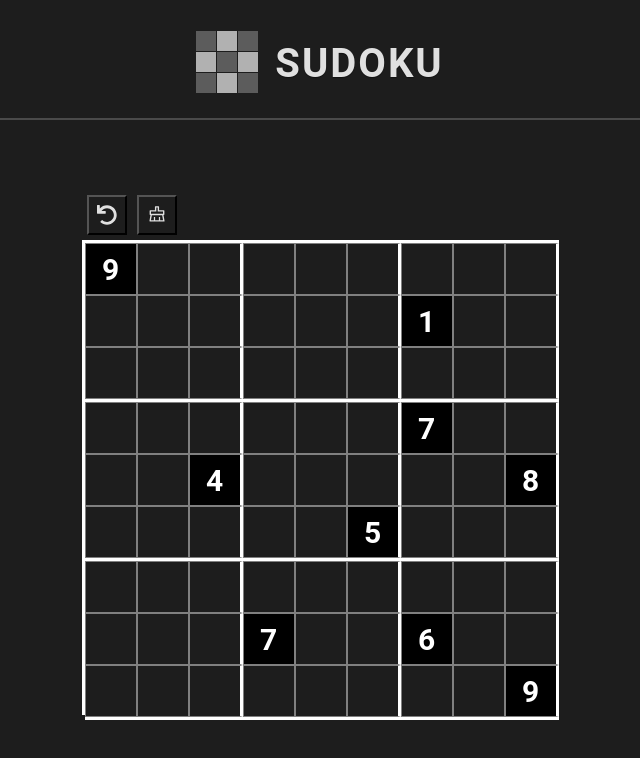
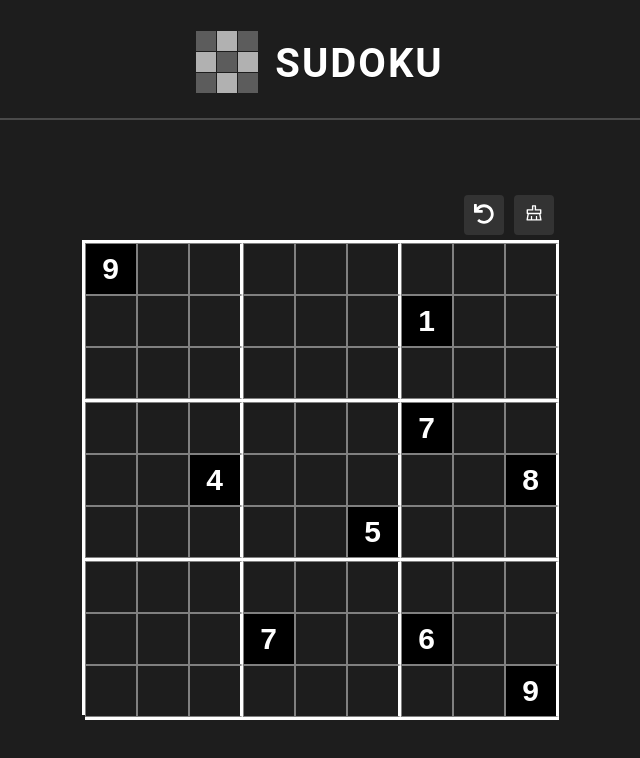
Before and after one commit to MohamedRebai41/Sudoku-UI, a React (Vite) app: page / in a window 1280 px wide. Shown: the top 758 px of the page, without its empty margins (320-960 px from the left). Built offline with nearby package versions, Linux system fonts and the light colour scheme.

Commit message:
undo button now can undo more than one step

```diff
--- a/src/Components/Grid.jsx
+++ b/src/Components/Grid.jsx
@@ -1,43 +1,12 @@
-import { useEffect, useRef, useState } from "react";
-import checkValid from "../Functions/checkValid";
+import { useRef } from "react";
 import Row from "./Row";
 
 const Grid = (props) => {
-  const initialGrid = [
-    [9, 0, 0, 0, 0, 0, 0, 0, 0],
-    [0, 0, 0, 0, 0, 0, 1, 0, 0],
-    [0, 0, 0, 0, 0, 0, 0, 0, 0],
-    [0, 0, 0, 0, 0, 0, 7, 0, 0],
-    [0, 0, 4, 0, 0, 0, 0, 0, 8],
-    [0, 0, 0, 0, 0, 5, 0, 0, 0],
-    [0, 0, 0, 0, 0, 0, 0, 0, 0],
-    [0, 0, 0, 7, 0, 0, 6, 0, 0],
-    [0, 0, 0, 0, 0, 0, 0, 0, 9],
-  ];
-
   const caseRefs = useRef([]);
   for (let i = 0; i < 81; i++) {
     // eslint-disable-next-line react-hooks/rules-of-hooks
     caseRefs.current[i] = useRef(null);
   }
-
-  const [grid, setGrid] = useState(initialGrid);
-  const [lastGrid, setLastGrid] = useState(initialGrid);
-  useEffect(
-    () => {
-      setGrid(initialGrid);
-    },
-    // eslint-disable-next-line react-hooks/exhaustive-deps
-    [props.clear]
-  );
-
-  useEffect(
-    () => {
-      setGrid(lastGrid);
-    },
-    // eslint-disable-next-line react-hooks/exhaustive-deps
-    [props.undo]
-  );
 
   const handleArrowKey = (direction, index) => {
     let nextIndex = index;
@@ -55,28 +24,18 @@ const Grid = (props) => {
     }
   };
 
-  function handleCaseChange(row, col, value) {
-    const newGrid = JSON.parse(JSON.stringify(grid));
-    newGrid[row][col] = +value;
-    setLastGrid(grid);
-    setGrid(newGrid);
-  }
-
-  function checkValidCaseChange(row, col, value) {
-    return checkValid(row, col, value, grid);
-  }
   return (
     <div className="grid">
-      {grid.map((row, index) => (
+      {props.grid.map((row, index) => (
         <Row
           key={index}
           row={row}
           ref={caseRefs}
-          handleCaseChange={handleCaseChange}
+          handleCaseChange={props.handleCaseChange}
           isEdge={index % 3 == 2}
           index={index}
           handleArrowKey={handleArrowKey}
-          checkValid={checkValidCaseChange}
+          checkValid={props.checkValidCaseChange}
         ></Row>
       ))}
     </div>
--- a/src/Components/Puzzle.jsx
+++ b/src/Components/Puzzle.jsx
@@ -2,16 +2,56 @@ import Grid from "./Grid";
 import { FaUndo } from "react-icons/fa";
 import { AiOutlineClear } from "react-icons/ai";
 import { useState } from "react";
+import checkValid from "../Functions/checkValid";
 const Puzzle = () => {
-  const [clearTrigger, setClearTrigger] = useState(false);
-  const [undoTrigger, setUndoTrigger] = useState(false);
+  const initialGrid = [
+    [9, 0, 0, 0, 0, 0, 0, 0, 0],
+    [0, 0, 0, 0, 0, 0, 1, 0, 0],
+    [0, 0, 0, 0, 0, 0, 0, 0, 0],
+    [0, 0, 0, 0, 0, 0, 7, 0, 0],
+    [0, 0, 4, 0, 0, 0, 0, 0, 8],
+    [0, 0, 0, 0, 0, 5, 0, 0, 0],
+    [0, 0, 0, 0, 0, 0, 0, 0, 0],
+    [0, 0, 0, 7, 0, 0, 6, 0, 0],
+    [0, 0, 0, 0, 0, 0, 0, 0, 9],
+  ];
+  const undoLimit = 10;
+  const [grid, setGrid] = useState(initialGrid);
+  const [gridHistory, setGridHistory] = useState([]);
+  const [undoLimited, setUndoLimited] = useState(false);
+
+  function handleCaseChange(row, col, value) {
+    const newGrid = JSON.parse(JSON.stringify(grid));
+    newGrid[row][col] = +value;
+    const newGridHistory = gridHistory;
+    newGridHistory.push(grid);
+    if (newGridHistory.length > undoLimit) {
+      newGridHistory.shift();
+    }
+    if (newGridHistory.length == 1) {
+      setUndoLimited(false);
+    }
+    setGridHistory(newGridHistory);
+    setGrid(newGrid);
+  }
+
+  function checkValidCaseChange(row, col, value) {
+    return checkValid(row, col, value, grid);
+  }
+
   return (
     <div>
       <div className="puzzle-bar">
         <button
           className="undo button"
+          disabled={undoLimited}
           onClick={() => {
-            setUndoTrigger(!undoTrigger);
+            if (gridHistory.length > 0) {
+              setGrid(gridHistory.pop());
+            }
+            if (gridHistory.length == 0) {
+              setUndoLimited(true);
+            }
           }}
         >
           <FaUndo className="undo-icon" />
@@ -19,13 +59,17 @@ const Puzzle = () => {
         <button
           className="clear button"
           onClick={() => {
-            setClearTrigger(!clearTrigger);
+            setGrid(initialGrid);
           }}
         >
           <AiOutlineClear className="clear-icon" />
         </button>
       </div>
-      <Grid clear={clearTrigger} undo={undoTrigger} />
+      <Grid
+        grid={grid}
+        handleCaseChange={handleCaseChange}
+        checkValidCaseChange={checkValidCaseChange}
+      />
     </div>
   );
 };
--- a/src/style.css
+++ b/src/style.css
@@ -1,4 +1,4 @@
-* {
+body {
   background-color: #1d1d1d;
   color: #e0e0e0;
   font-family: "Roboto", sans-serif;
@@ -46,6 +46,7 @@
   border-right: none;
   border-bottom: none;
   border-collapse: collapse;
+  background-color: #1d1d1d;
 }
 
 .case {
@@ -57,6 +58,8 @@
   font-size: 30px;
   text-align: center;
   padding: 0px;
+  background-color: #1d1d1d;
+  color: white;
 }
 
 .case:focus {
@@ -94,6 +97,17 @@
   margin: 5px;
   width: 40px;
   height: 40px;
+  background-color: #333;
+  border: none;
+  border-radius: 4px;
+  color: #fff;
+  cursor: pointer;
+  font-size: 16px;
+}
+
+.button:disabled {
+  background-color: #555;
+  cursor: not-allowed;
 }
 
 .undo-icon {
@@ -106,4 +120,10 @@
 .clear-icon {
   width: 20px;
   height: 20px;
+  background-color: #333;
 }
+
+.puzzle-bar {
+  display: flex;
+  justify-content: flex-end;
+}
```
